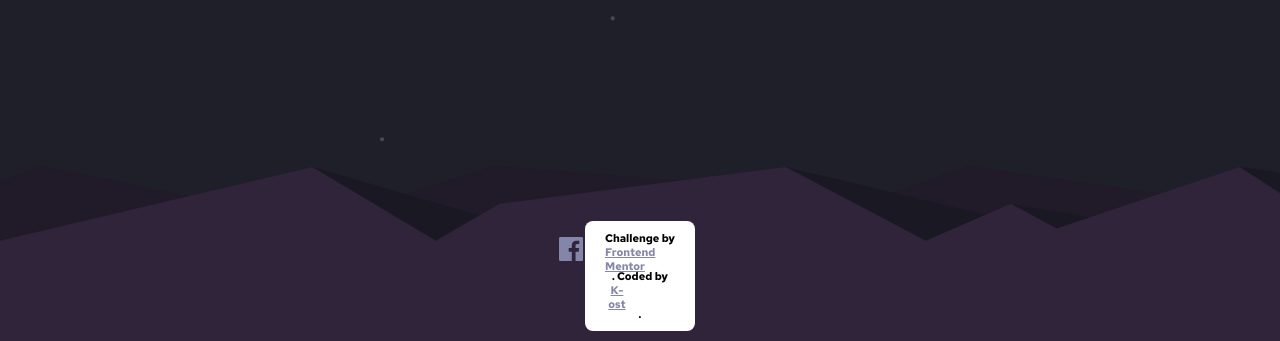
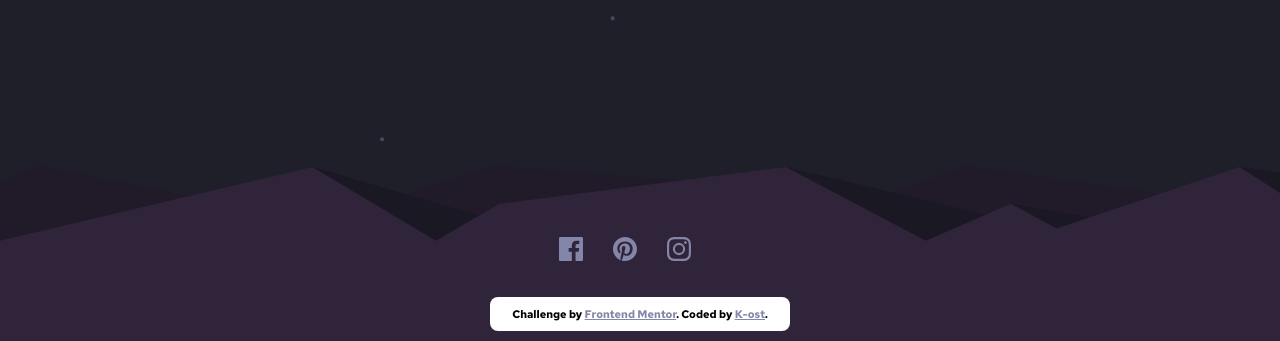
Before and after one commit to K-ost/countdown-timer, a website: page index.html in a window 1280 px wide. Shown: the part 459-800 px from the top of the page. Drawn offline with Linux system fonts and the light colour scheme.

Commit message:
commit 2.7

```diff
--- a/sass/styles.scss
+++ b/sass/styles.scss
@@ -193,7 +193,7 @@ header {
   justify-content: center;
   margin: 0 0 80px;
   position: relative;
-  a {
+  &>a {
     background-position: center;
     background-repeat: no-repeat;
     background-size: cover;
@@ -224,12 +224,15 @@ header {
   background: var(--color-white);
   border-radius: 8px;
   bottom: 10px;
+  display: block;
   font-size: 11px;
   left: 50%;
   padding: 10px 20px;
   position: fixed;
   text-align: center;
   transform: translateX(-50%);
+  width: 100%;
+  max-width: 300px;
   z-index: 100;
   a { color: var(--color-grey-blue); }
 }
```
Also changed, not shown: css/styles.css, 1 other file.
